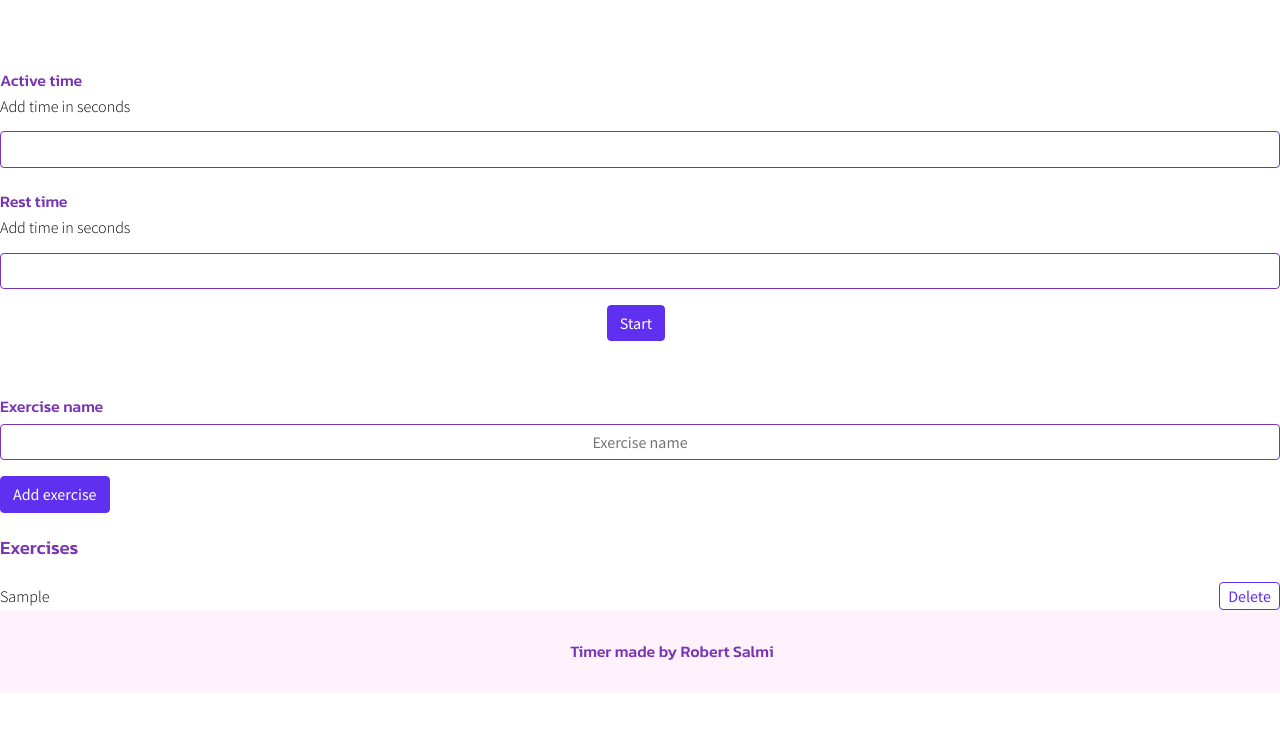
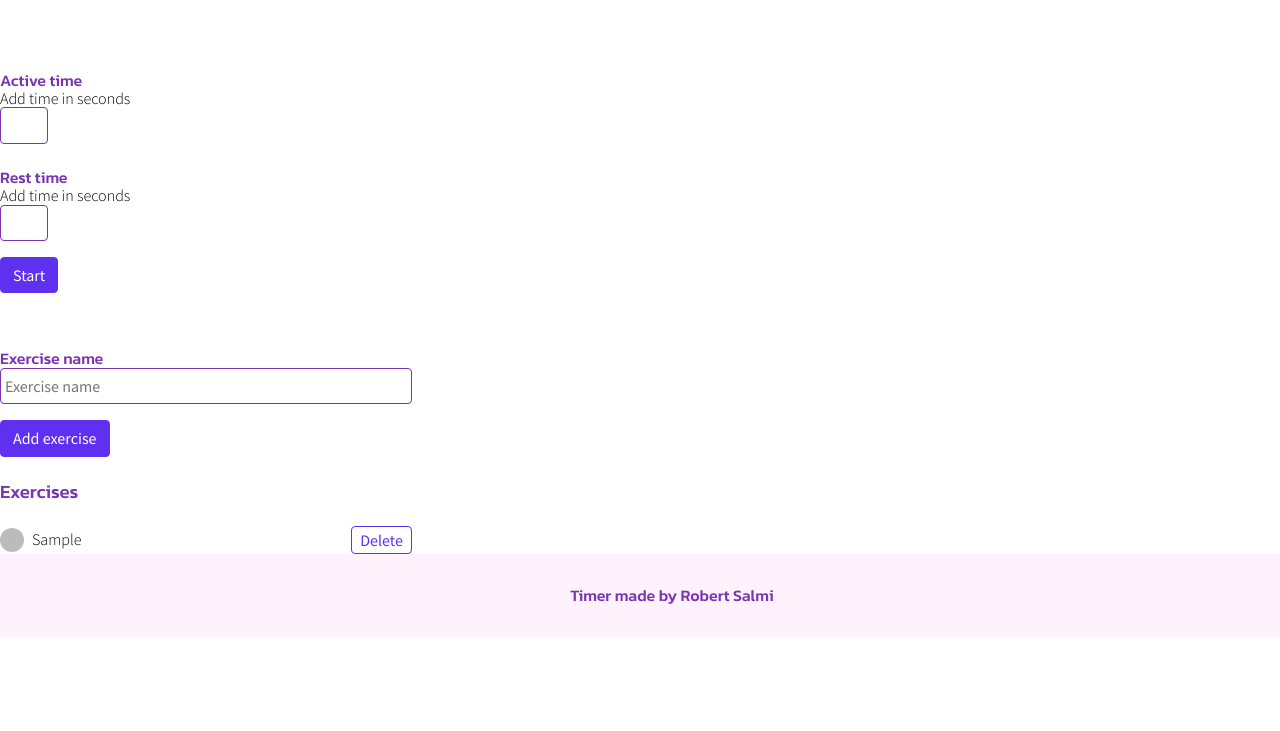
Before and after one commit to imlastrebor/workout-timer, a website with bundled scripts: page index.html in a window 1280 px wide. Both pictures are taken after typing "Sample" into the empty fields and a click on the button "Add exercise". Shown: the part 129-860 px from the top of the page. After the commit the page ends 800 px from the top, so only its background shows below. Built offline with nearby package versions, Linux system fonts and the light colour scheme.

Commit message:
modified input layout and started to modify active exercise

```diff
--- a/index.html
+++ b/index.html
@@ -16,16 +16,20 @@
     <main>
       <section id="timerSetup">
         <div class="inputWrapper">
+          <form>
             <label for="activeTime">Active time</label>
             <p id="activeTimeHint">Add time in seconds</p>
             <div id="activeTimeErrorContainer" class="error"></div>
             <input type="number" id="activeTime" aria-describedby="activeTimeHint" />
+          </form>
         </div>
         <div class="inputWrapper">
+          <form>
             <label for="restTime">Rest time</label>
             <p id="restTimeHint">Add time in seconds</p>
             <div id="restTimeErrorContainer" class="error"></div>
             <input type="number" id="restTime" aria-describedby="restTimeHint" />
+          </form>
         </div>
 
         <h4 id="timerHeading" class="hidden"></h4>
@@ -36,10 +40,12 @@
       </section>
       <section id="exercisesSetup">
         <div class="inputWrapper">
+          <form id="addExerciseForm">
             <label for="exercises">Exercise name</label>
             <input type="text" id="exercises" placeholder="Exercise name" />
-          <button id="addExerciseBtn">Add exercise</button>
+            <button id="addExerciseBtn" type="submit">Add exercise</button>
             <div id="exerciseErrorContainer" class="error hidden"></div>
+          </form>
         </div>
         <div class="exerciseListWrapper">
           <h3>Exercises</h3>
@@ -49,7 +55,7 @@
           <ul id="exerciseList"></ul>
         </div>
       </section>
+    </main>
     <footer><h4>Timer made by Robert Salmi</h4></footer>
-    </main>
   </body>
 </html>
--- a/js/exercises.js
+++ b/js/exercises.js
@@ -11,6 +11,13 @@ export function exercisesToList() {
     // Variables for li element
     const listElement = document.createElement("li");
 
+    const exerciseInfoContainer = document.createElement("div");
+    exerciseInfoContainer.classList.add("exerciseInfoContainer");
+
+    const activeIndicator = document.createElement("span");
+    activeIndicator.classList.add("dot");
+    //activeIndicator.setAttribute("id", "activeExercise");
+
     // Variable for p element. Inserts exercise name to p element
     const exerciseText = document.createElement("p");
     exerciseText.textContent = exercise;
@@ -23,7 +30,9 @@ export function exercisesToList() {
     btn.addEventListener("click", deleteExercise);
 
     // Adds p element and button to li element and after that adds li element to ul
-    listElement.appendChild(exerciseText);
+    listElement.appendChild(exerciseInfoContainer);
+    exerciseInfoContainer.appendChild(activeIndicator);
+    exerciseInfoContainer.appendChild(exerciseText);
     listElement.appendChild(btn);
     exerciseList.appendChild(listElement);
   });
@@ -45,7 +54,7 @@ export function addExercise() {
 
   // If error are not displayed
   if (document.querySelectorAll(".exerciseError").length == 0) {
-    // Empty ul
+    // Empty ul so it doesn't show old elements as double
     exerciseList.innerHTML = "";
     document.getElementById("exerciseListInfoContainer").innerHTML = "";
 
--- a/js/timerUi.js
+++ b/js/timerUi.js
@@ -7,29 +7,27 @@ export let settingsUiOn = false;
 export function timerNotRunningUi() {
   settingsUiOn = true;
   runningUiOn = false;
-  console.log("timer is ended");
-
-  removeClass("pause", "visible");
   addClass("pause", "hidden");
-  removeClass("end", "visible");
   addClass("end", "hidden");
 
+  // Left align button
+  document.getElementById("timerControls").style.justifyContent = "start";
+
   // Show inputs
-  addClassForElements(".inputWrapper", "visible");
   removeClassForElements(".inputWrapper", "hidden");
 }
 
 // When timer is running show this UI
 export function timerRunningUi() {
   removeClass("pause", "hidden");
-  addClass("pause", "visible");
-  removeClass("end", "hiddeb");
-  addClass("end", "visible");
+  removeClass("end", "hidden");
 
   runningUiOn = true;
   settingsUiOn = false;
 
+  // Center buttons
+  document.getElementById("timerControls").style.justifyContent = "center";
+
   // Hide inputs
   addClassForElements(".inputWrapper", "hidden");
-  removeClassForElements(".inputWrapper", "visible");
 }
--- a/main.js
+++ b/main.js
@@ -86,6 +86,7 @@ const activeIndicator = "ACTIVE EXERCISE";
 const activeElement = document.createElement("p");
 activeElement.setAttribute("id", "activeExercise");
 activeElement.textContent = activeIndicator;
+//const activeElement = document.getElementById("activeExercise")
 
 let index = 0;
 
@@ -295,3 +296,10 @@ const timerInterval = setInterval(() => {
     timer();
   }
 }, 10);
+
+function handleSubmit(event) {
+  event.preventDefault();
+  console.log("Exercise added!");
+}
+
+document.getElementById("addExerciseForm").addEventListener("submit", handleSubmit);
--- a/sass/partials/_exerciseList.scss
+++ b/sass/partials/_exerciseList.scss
@@ -19,7 +19,7 @@ ul {
     align-self: flex-start;
   }
   p {
-    margin-right: 0.5rem;
+    margin: 0.125rem 0.5rem 0 0;
   }
 }
 ul > *:not(:last-child) {
--- a/sass/partials/_fonts.scss
+++ b/sass/partials/_fonts.scss
@@ -34,6 +34,7 @@ h2 {
   font-size: 5rem;
   font-family: $timer-font;
   font-weight: 700;
+  text-align: center;
 }
 
 p {
--- a/sass/partials/_input.scss
+++ b/sass/partials/_input.scss
@@ -1,10 +1,31 @@
 @import "./colors";
 
 input {
-  width: 100%;
   box-sizing: border-box;
   padding: 0.5rem 0.25rem;
   border-radius: 0.25rem;
   border: $primary-color solid 1px;
   text-align: center;
 }
+
+/* Chrome, Safari, Edge, Opera */
+input::-webkit-outer-spin-button,
+input::-webkit-inner-spin-button {
+  -webkit-appearance: none;
+  margin: 0;
+}
+
+/* Firefox */
+input[type="number"] {
+  -moz-appearance: textfield;
+}
+
+#exercises {
+  text-align: left;
+  width: 100%;
+}
+
+#activeTime,
+#restTime {
+  width: 3rem;
+}
--- a/sass/style.scss
+++ b/sass/style.scss
@@ -9,7 +9,7 @@
 }
 
 .visible {
-  display: block !important;
+  display: block;
 }
 
 html,
@@ -27,7 +27,7 @@ main {
   display: flex;
   flex-direction: column;
   align-items: center;
-  min-height: 100%;
+
   > *:not(:first-child) {
     margin-top: 3rem;
   }
@@ -41,7 +41,8 @@ footer {
 }
 
 section {
-  min-width: 240px;
+  width: 100%;
+  max-width: 412px;
   // > * {
   //   width: 100%;
   // }
@@ -66,9 +67,24 @@ section {
 
 #timerControls {
   display: flex;
-  justify-content: center;
+  justify-content: start;
 
-  > button {
+  > button:not(:last-child) {
     margin-right: 0.5rem;
   }
 }
+
+.exerciseInfoContainer {
+  display: flex;
+}
+
+.dot {
+  height: 24px;
+  width: 24px;
+  background-color: #bbb;
+  margin-right: 0.5rem;
+  border-radius: 50%;
+  display: inline-block;
+  flex-grow: 0;
+  flex-shrink: 0;
+}
```
Also changed, not shown: css/style.css. Lines whose indentation alone changed are shown as unchanged.
